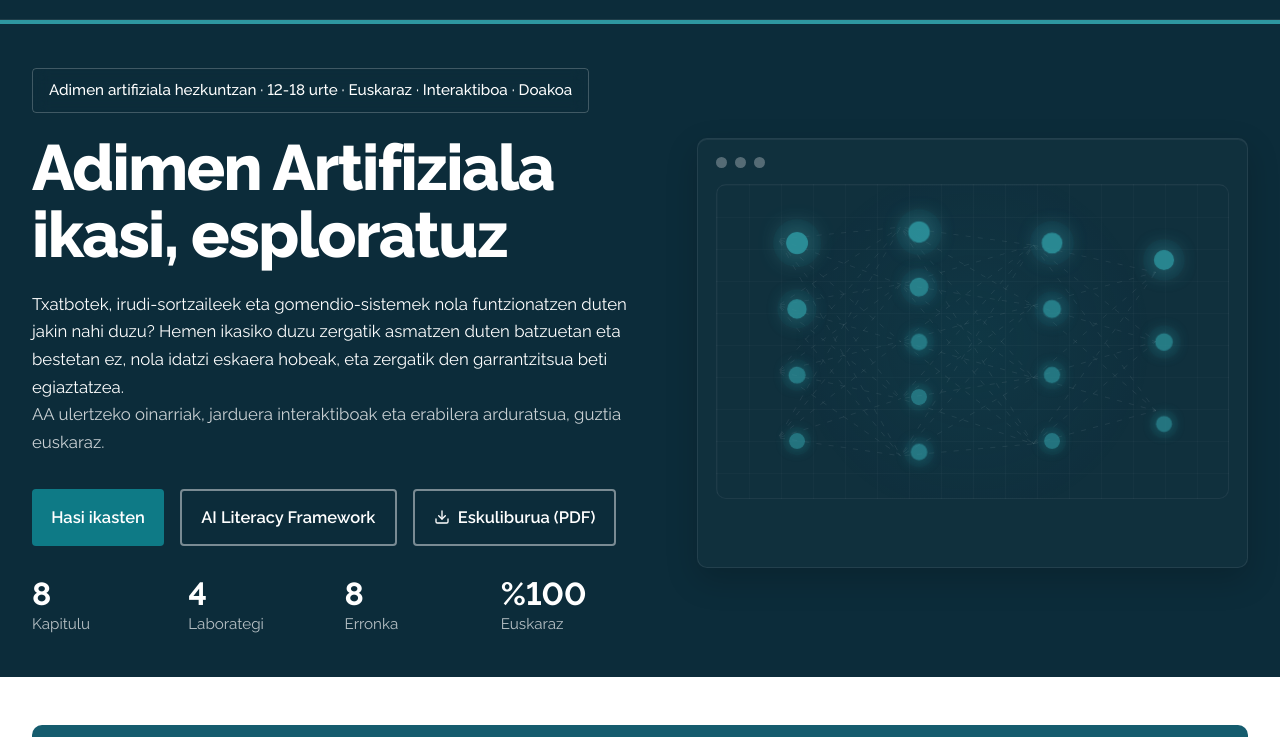
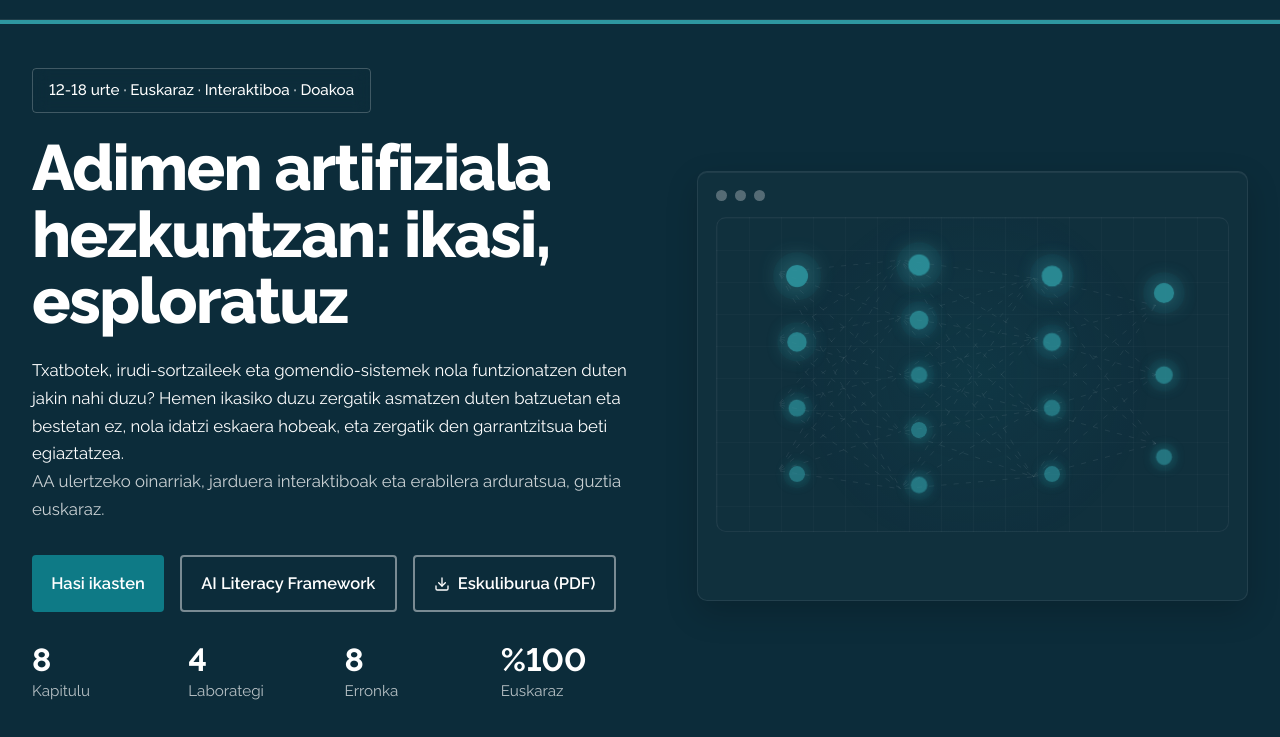
Before and after one commit to berezuma/artifiziala, a plain HTML site: page index.html in a window 1280 px wide. Shown: the part 65-802 px from the top of the page. Drawn offline with Linux system fonts and the light colour scheme.

Commit message:
H1: «Adimen artifiziala hezkuntzan: ikasi, esploratuz»; kickerra lehengora (errepikapena saihesteko)
Co-Authored-By: Claude Opus 5.5 <noreply@anthropic.com>

```diff
--- a/index.html
+++ b/index.html
@@ -553,8 +553,8 @@
     <section class="course-intro reveal">
       <div class="container course-intro-grid">
         <div class="course-intro-copy">
-          <span class="course-kicker">Adimen artifiziala hezkuntzan · 12-18 urte · Euskaraz · Interaktiboa · Doakoa</span>
-          <h1>Adimen Artifiziala ikasi, esploratuz</h1>
+          <span class="course-kicker">12-18 urte · Euskaraz · Interaktiboa · Doakoa</span>
+          <h1>Adimen artifiziala hezkuntzan: ikasi, esploratuz</h1>
           <p>
             Txatbotek, irudi-sortzaileek eta gomendio-sistemek nola funtzionatzen duten jakin nahi duzu?
             Hemen ikasiko duzu zergatik asmatzen duten batzuetan eta bestetan ez, nola idatzi eskaera hobeak,
```
